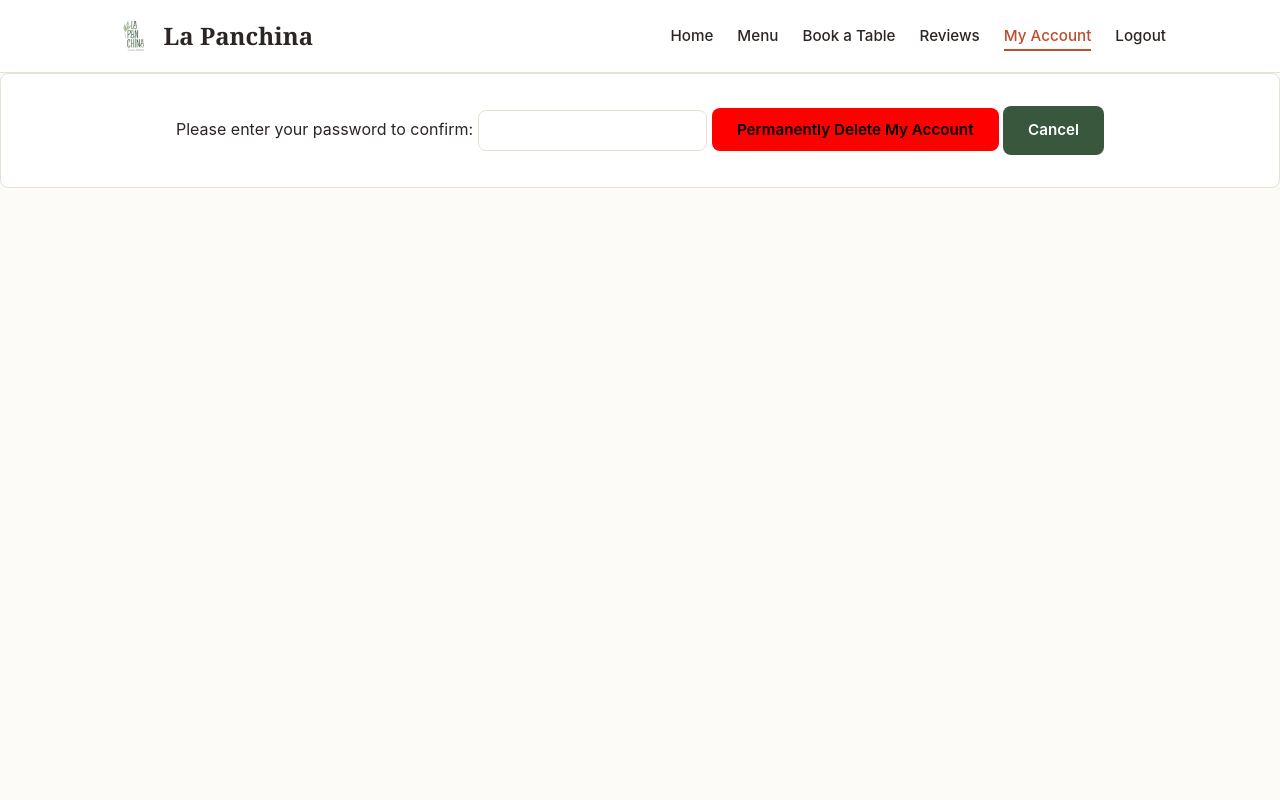
After one commit to franco-4rt/La-Panchina, a Spring Boot app: page /profile/deactivate in a window 1280 px wide. The commit adds this page. Run offline with Spring Boot 4, Linux system fonts and the light colour scheme; a user stored in the database is signed in.

Commit message:
Story 1.8 initiation, created the button, GET to the deactivation confirmation page, and the basic layout for the comfirmation page.

```diff
--- a/src/main/java/group3/la_panchina/controllers/CustomerProfileController.java
+++ b/src/main/java/group3/la_panchina/controllers/CustomerProfileController.java
@@ -14,6 +14,7 @@ import group3.la_panchina.models.User;
 import group3.la_panchina.repositories.UserRepository;
 import jakarta.servlet.http.HttpServletResponse;
 import jakarta.servlet.http.HttpSession;
+
 
 @Controller
 @RequestMapping ("/profile")
@@ -115,4 +116,23 @@ public class CustomerProfileController {
         redirectAttributes.addFlashAttribute("passwordSuccess", "Password updated successfully!");
         return "redirect:/profile";
     }
+
+    @GetMapping("/deactivate")
+    public String getDeactivePage(HttpSession session, HttpServletResponse response, Model model) {
+        User sessionUser = (User) session.getAttribute("session_user");
+        if(sessionUser == null){
+            return "redirect:/login";
+        }
+
+        response.setHeader("Cache-Control", "no-cahce, no-store, must-revalidate");
+        response.setHeader("Pragma", "no-cache");
+        response.setHeader("Expires", "0");
+
+        Optional<User> freshUserOpt = userRepository.findById(sessionUser.getId());
+        User user = freshUserOpt.orElse(sessionUser);
+
+        model.addAttribute("user", user);
+        return "deactivateAccount";
+    }
+
 }
--- a/src/main/resources/templates/CustomerProfile.html
+++ b/src/main/resources/templates/CustomerProfile.html
@@ -125,8 +125,8 @@
                     <button type="submit" class="btn btn-secondary" style="margin-top: 0.5rem;">Update Password</button>
                 </form>
             </div>
-
         </div>
+        <a th:href="@{/profile/deactivate}" class="btn btn-primary" style="margin-top: 1rem; background-color: red; padding: 0.5rem;">DELETE ACCOUNT</a>
     </main>
 </body>
 </html>
--- /dev/null
+++ b/src/main/resources/templates/deactivateAccount.html
@@ -0,0 +1,43 @@
+<!DOCTYPE html>
+<html lang="en">
+
+<head>
+    <meta charset="UTF-8">
+    <meta name="viewport" content="width=device-width, initial-scale=1.0">
+    <title>Account Deactivation — La Panchina</title>
+    <link rel="icon" type="image/jpeg" th:href="@{/images/logo.jpg}">
+    <link rel="stylesheet" th:href="@{/css/style.css}">
+</head>
+
+<body>
+    <!-- Site Navigation -->
+    <header class="site-header">
+        <div class="container">
+            <nav class="nav-wrapper">
+                <a th:href="@{/}" class="brand-logo">
+                    <img th:src="@{/images/logo.jpg}" alt="La Panchina" class="brand-img">
+                    <span>La Panchina</span>
+                </a>
+                <ul class="nav-links">
+                    <li><a th:href="@{/}" class="nav-link">Home</a></li>
+                    <li><a th:href="@{/menu}" class="nav-link">Menu</a></li>
+                    <li><a th:href="@{/reservations}" class="nav-link">Book a Table</a></li>
+                    <li><a th:href="@{/reviews}" class="nav-link">Reviews</a></li>
+                    <li><a th:href="@{/profile}" class="nav-link active">My Account</a></li>
+                    <li><a th:href="@{/logout}" class="nav-link">Logout</a></li>
+                </ul>
+            </nav>
+        </div>
+    </header>
+    <div class="card">
+        <form th:action="@{/profile/deactivate}" method="post" style="padding: 0.5rem;">
+            <label for="password">Please enter your password to confirm:</label>
+            <input type="password" id="password" name="password" required class="input-box" style="width: auto;">
+            <button type="submit" class="btn btn-danger" style="background-color: red;">Permanently Delete My
+                Account</button>
+            <a th:href="@{/profile}" class="btn btn-secondary">Cancel</a>
+        </form>
+    </div>
+</body>
+
+</html>
```
